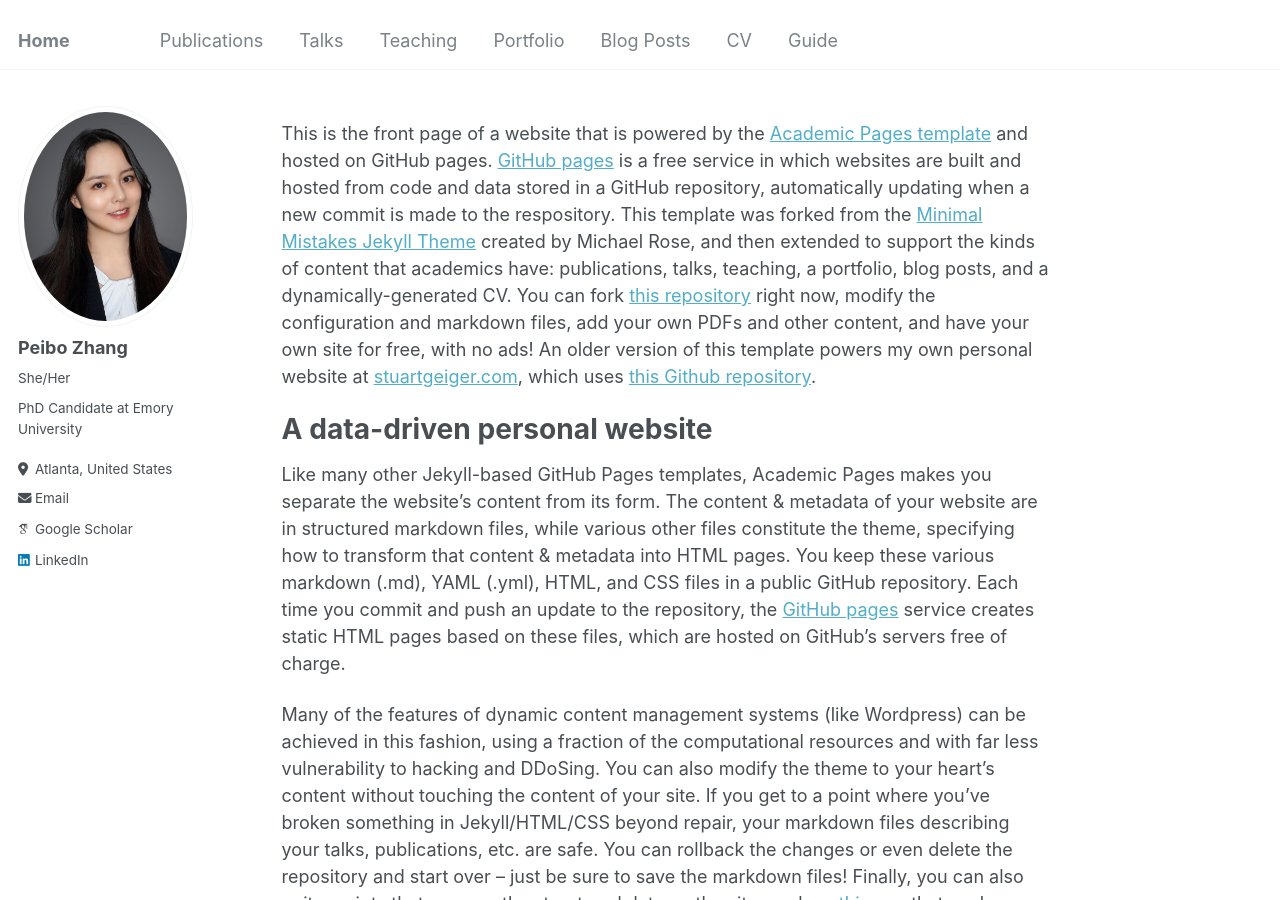
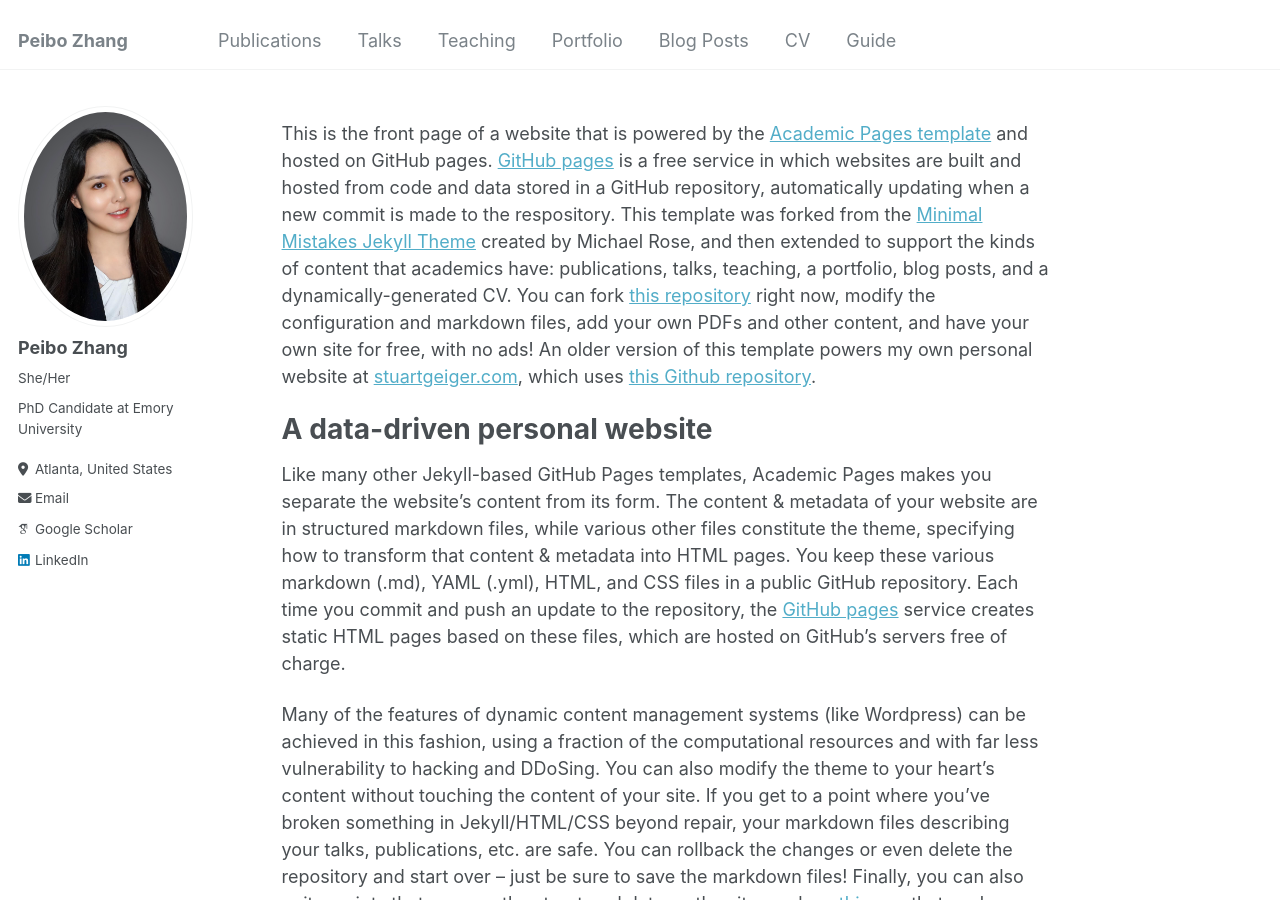
Before and after one commit to PeiboZhang/peibozhang.github.io, a Jekyll site: the page built from _pages/about.md, in a window 1280 px wide and 900 px high. Built offline with Jekyll 4.4.1, drawn with Linux system fonts in a browser that asks for light colours; some web fonts are replaced.

Commit message:
Update _config.yml

```diff
--- a/_config.yml
+++ b/_config.yml
@@ -8,7 +8,7 @@
 
 # Basic Site Settings
 locale                   : "en-US"
-title                    : "Home"
+title                    : "Peibo Zhang"
 title_separator          : "-"
 name                     : &name "Peibo Zhang"
 description              : &description "personal description"
```
